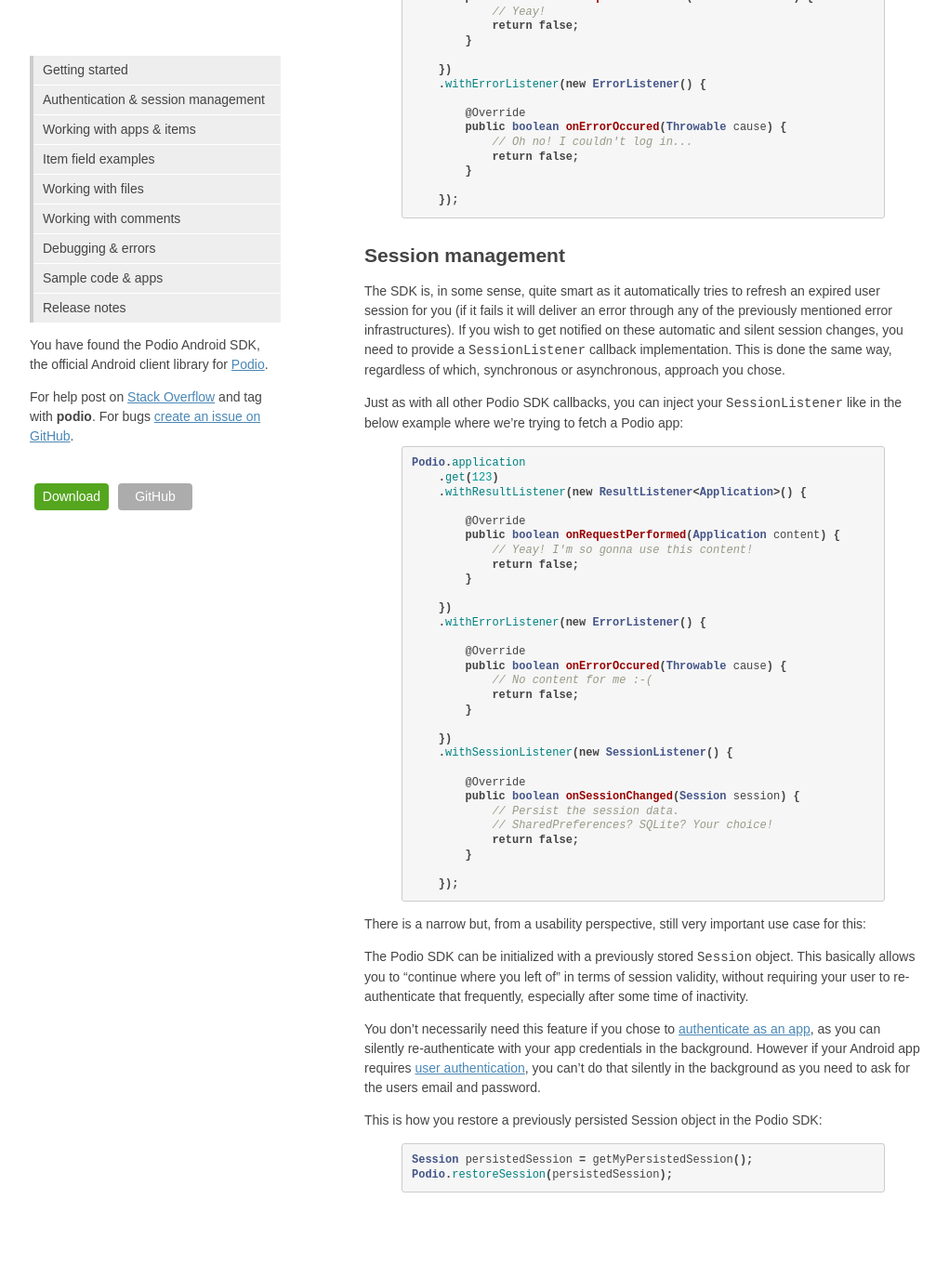
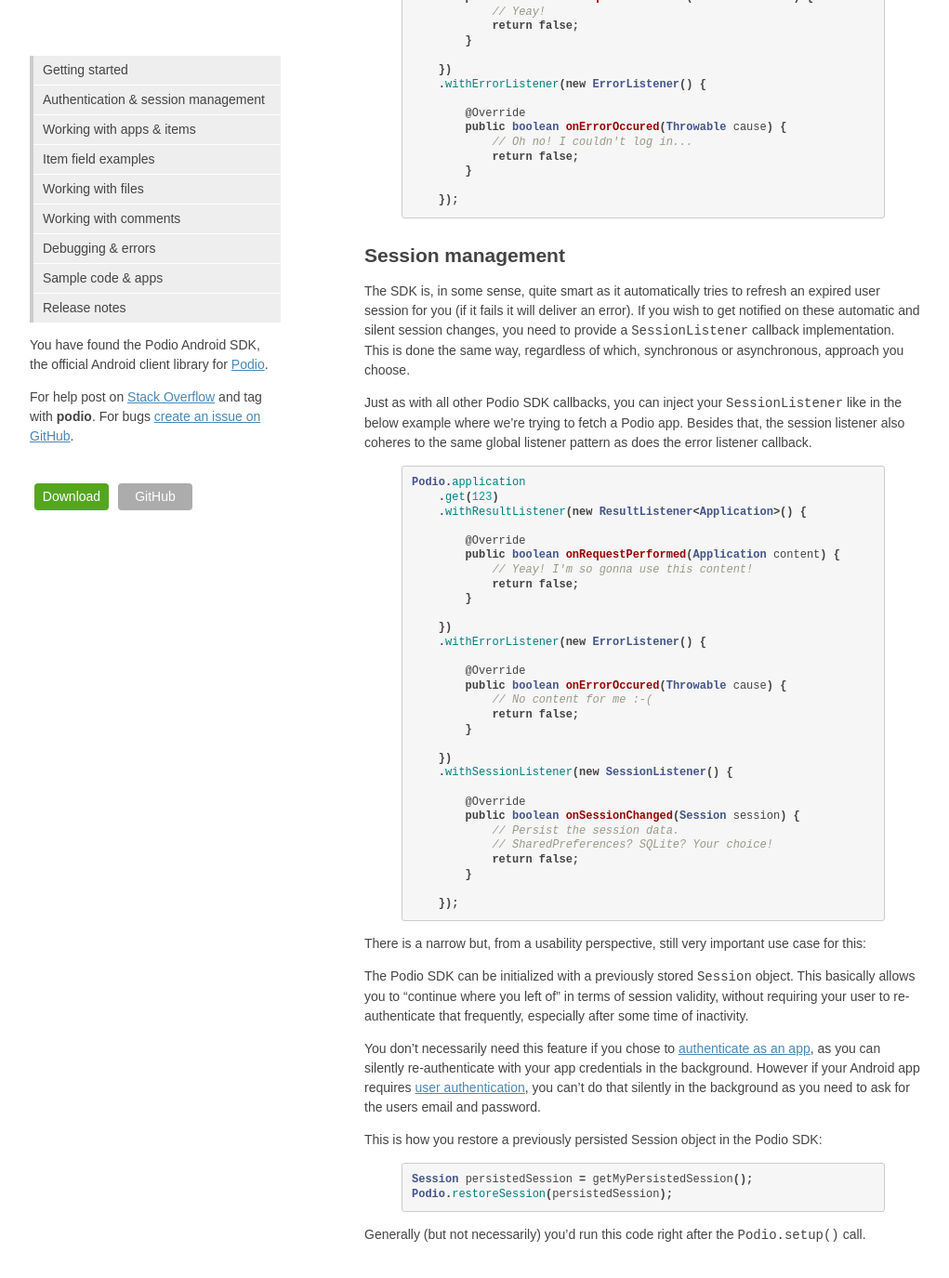
Before and after one commit to podio/podio-android, a Jekyll site: the page built from authentication/index.md, in a window 1280 px wide and 1400 px high, scrolled down 1242 px. Shown: the top 1375 px of the window at 93% size, without its empty margins (128-1149 px from the left). Built offline with Jekyll 4.4.1, drawn with Linux system fonts in a browser that asks for light colours; before the commit the page ends 2585 px from its top, so only the background shows below that.

Commit message:
Updated content.

```diff
--- a/authentication/index.md
+++ b/authentication/index.md
@@ -76,9 +76,9 @@
 {% endhighlight %}
 
 ## Session management
-The SDK is, in some sense, quite smart as it automatically tries to refresh an expired user session for you (if it fails it will deliver an error through any of the previously mentioned error infrastructures). If you wish to get notified on these automatic and silent session changes, you need to provide a `SessionListener` callback implementation. This is done the same way, regardless of which, synchronous or asynchronous, approach you chose.
+The SDK is, in some sense, quite smart as it automatically tries to refresh an expired user session for you (if it fails it will deliver an error). If you wish to get notified on these automatic and silent session changes, you need to provide a `SessionListener` callback implementation. This is done the same way, regardless of which, synchronous or asynchronous, approach you choose.
 
-Just as with all other Podio SDK callbacks, you can inject your `SessionListener` like in the below example where we're trying to fetch a Podio app:
+Just as with all other Podio SDK callbacks, you can inject your `SessionListener` like in the below example where we're trying to fetch a Podio app. Besides that, the session listener also coheres to the same global listener pattern as does the error listener callback.
 
 {% highlight java %}
 Podio.application
@@ -125,3 +125,5 @@
 Session persistedSession = getMyPersistedSession();
 Podio.restoreSession(persistedSession);
 {% endhighlight %}
+
+Generally (but not necessarily) you'd run this code right after the `Podio.setup()` call.
```
